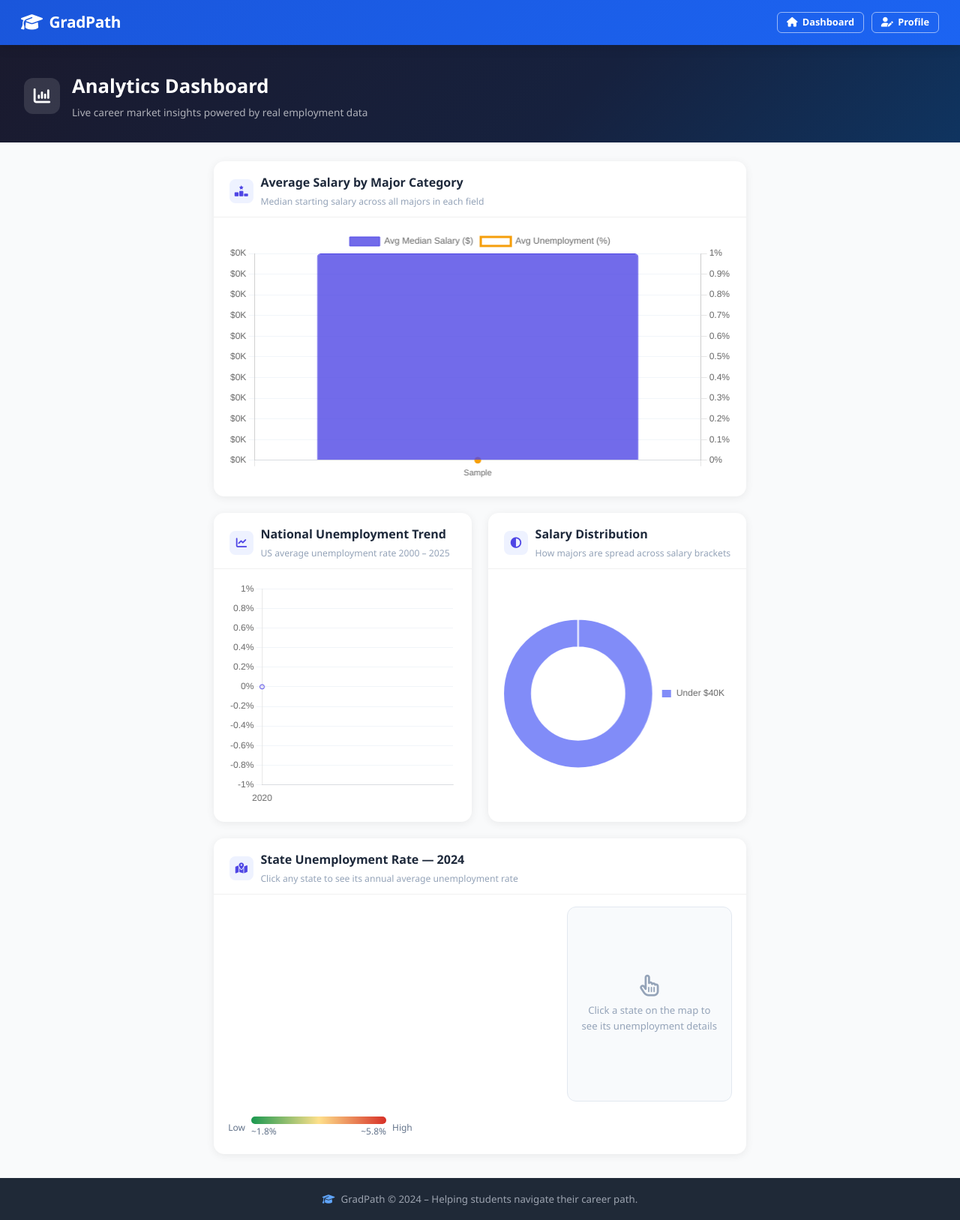
After one commit to cs411-alawini/sp26-cs411-team047-WeCanThinkAboutIt, a Flask app: page /dashboard in a window 1280 px wide. The commit adds this page. Shown: the whole page at 75% size. Run offline with Flask 3, Linux system fonts and the light colour scheme; tables that the repository leaves empty or names only in its code hold one stand-in row (values such as "Sample post"); a map, chart or similar area stays blank; some libraries are stand-ins or nearby versions.

Commit message:
Add Analytics Dashboard with interactive US unemployment map
- Add /dashboard route in app.py (2-line stub, delegates to jack_function)
- Add jack_function.py with all dashboard DB queries (salary by category,
  unemployment trend, state unemployment, salary distribution)
- Add templates/dashboard.html with 4 Chart.js/D3 charts including a
  clickable D3 choropleth US map showing 2024 state unemployment rates
- Add Analytics nav button to index.html and profile.html

```diff
--- a/-sp26-cs411-team047-WeCanThinkAboutIt/app.py
+++ b/-sp26-cs411-team047-WeCanThinkAboutIt/app.py
@@ -548,8 +548,18 @@ def api_unemployment(state_id):
 
 
 # ---------------------------------------------------------------------------
+# Route: Analytics Dashboard
+# ---------------------------------------------------------------------------
+
+@app.route("/dashboard")
+def dashboard():
+    from jack_function import get_all_dashboard_data
+    return render_template("dashboard.html", **get_all_dashboard_data())
+
+
+# ---------------------------------------------------------------------------
 # Run
 # ---------------------------------------------------------------------------
 
 if __name__ == "__main__":
-    app.run(debug=True, host="0.0.0.0", port=5000)
+    app.run(debug=True, host="0.0.0.0", port=5005)
--- /dev/null
+++ b/-sp26-cs411-team047-WeCanThinkAboutIt/templates/dashboard.html
@@ -0,0 +1,560 @@
+<!DOCTYPE html>
+<html lang="en">
+<head>
+  <meta charset="UTF-8" />
+  <meta name="viewport" content="width=device-width, initial-scale=1.0" />
+  <title>GradPath – Analytics Dashboard</title>
+  <link rel="stylesheet" href="{{ url_for('static', filename='style.css') }}" />
+  <link rel="stylesheet"
+        href="https://cdnjs.cloudflare.com/ajax/libs/font-awesome/6.5.0/css/all.min.css" />
+  <script src="https://cdn.jsdelivr.net/npm/chart.js@4.4.0/dist/chart.umd.min.js"></script>
+  <script src="https://cdn.jsdelivr.net/npm/d3@7/dist/d3.min.js"></script>
+  <script src="https://cdn.jsdelivr.net/npm/topojson-client@3/dist/topojson-client.min.js"></script>
+  <style>
+    /* ── Dashboard layout ── */
+    .dash-header {
+      background: linear-gradient(135deg, #1a1a2e 0%, #16213e 60%, #0f3460 100%);
+      padding: 2.2rem 2rem 1.8rem;
+      display: flex; align-items: center; gap: 1rem;
+    }
+    .dash-header-icon {
+      width: 48px; height: 48px; background: rgba(255,255,255,.12);
+      border-radius: 12px; display: flex; align-items: center;
+      justify-content: center; font-size: 1.4rem; color: #fff;
+    }
+    .dash-header h1 { color: #fff; font-size: 1.6rem; margin: 0; }
+    .dash-header p  { color: rgba(255,255,255,.65); font-size: .85rem; margin: .2rem 0 0; }
+
+    .dash-grid {
+      display: grid;
+      grid-template-columns: 1fr 1fr;
+      gap: 1.4rem;
+      padding: 1.6rem 2rem 2rem;
+      max-width: 1400px;
+      margin: 0 auto;
+    }
+    .dash-card.wide { grid-column: 1 / -1; }
+
+    .dash-card {
+      background: #fff; border-radius: 14px;
+      box-shadow: 0 2px 12px rgba(0,0,0,.07);
+      overflow: hidden; display: flex; flex-direction: column;
+    }
+    .dash-card-header {
+      padding: 1rem 1.3rem .7rem;
+      border-bottom: 1px solid #f0f0f0;
+      display: flex; align-items: center; gap: .6rem;
+    }
+    .dash-card-header i {
+      width: 32px; height: 32px; background: #eef2ff;
+      border-radius: 8px; display: flex; align-items: center;
+      justify-content: center; color: #4f46e5; font-size: .9rem;
+    }
+    .dash-card-header h3 { margin: 0; font-size: 1rem; color: #1e293b; }
+    .dash-card-header p  { margin: .1rem 0 0; font-size: .76rem; color: #94a3b8; }
+    .dash-card-body { padding: 1rem 1.2rem 1.3rem; flex: 1; position: relative; }
+
+    canvas { width: 100% !important; }
+
+    /* ── US Map styles ── */
+    .map-layout {
+      display: flex; gap: 1.2rem; align-items: flex-start;
+      padding: 1rem 1.2rem 1.3rem;
+    }
+    .map-svg-wrap { flex: 1; min-width: 0; position: relative; }
+    #usMap { width: 100%; height: auto; display: block; }
+
+    .state-path {
+      stroke: #fff; stroke-width: 0.5px;
+      cursor: pointer; transition: filter .15s;
+    }
+    .state-path:hover { filter: brightness(0.82); }
+    .state-path.selected { stroke: #1e293b; stroke-width: 2px; filter: brightness(0.88); }
+
+    /* map tooltip (hover) */
+    #mapTooltip {
+      position: fixed; pointer-events: none;
+      background: rgba(15,20,40,.9); color: #fff;
+      padding: .45rem .75rem; border-radius: 8px;
+      font-size: .8rem; white-space: nowrap;
+      opacity: 0; transition: opacity .12s;
+      z-index: 999;
+    }
+
+    /* legend bar */
+    .map-legend {
+      display: flex; align-items: center; gap: .5rem;
+      margin-top: .6rem; font-size: .75rem; color: #64748b;
+    }
+    .legend-bar {
+      height: 10px; width: 180px; border-radius: 5px;
+      background: linear-gradient(to right, #1a9850, #fee08b, #d73027);
+    }
+    .legend-labels { display: flex; justify-content: space-between; width: 180px; }
+
+    /* right panel */
+    .map-detail-panel {
+      width: 220px; flex-shrink: 0;
+      background: #f8fafc; border-radius: 12px;
+      border: 1px solid #e2e8f0;
+      padding: 1.1rem 1rem;
+      min-height: 260px;
+      display: flex; flex-direction: column; gap: .6rem;
+    }
+    .panel-placeholder {
+      flex: 1; display: flex; flex-direction: column;
+      align-items: center; justify-content: center;
+      color: #94a3b8; text-align: center; gap: .5rem;
+      font-size: .82rem;
+    }
+    .panel-placeholder i { font-size: 1.8rem; }
+    .panel-state-name {
+      font-size: 1.05rem; font-weight: 700; color: #1e293b; margin: 0;
+    }
+    .panel-rate {
+      font-size: 2rem; font-weight: 800; margin: .2rem 0 0;
+    }
+    .panel-label { font-size: .75rem; color: #64748b; margin: 0; }
+    .panel-badge {
+      display: inline-block; padding: .22rem .6rem;
+      border-radius: 20px; font-size: .75rem; font-weight: 600;
+      margin-top: .3rem;
+    }
+    .badge-low    { background: #dcfce7; color: #16a34a; }
+    .badge-medium { background: #fef9c3; color: #ca8a04; }
+    .badge-high   { background: #fee2e2; color: #dc2626; }
+
+    .panel-divider { border: none; border-top: 1px solid #e2e8f0; margin: .4rem 0; }
+
+    .panel-rank-row {
+      display: flex; justify-content: space-between;
+      font-size: .78rem; color: #475569;
+    }
+    .panel-rank-row span:last-child { font-weight: 600; color: #1e293b; }
+
+    @media (max-width: 900px) {
+      .dash-grid { grid-template-columns: 1fr; }
+      .dash-card.wide { grid-column: auto; }
+      .map-layout { flex-direction: column; }
+      .map-detail-panel { width: 100%; min-height: auto; }
+    }
+  </style>
+</head>
+<body>
+
+  <!-- ── NAV ── -->
+  <nav class="navbar">
+    <a class="nav-brand" href="{{ url_for('index') }}">
+      <i class="fa-solid fa-graduation-cap"></i><span>GradPath</span>
+    </a>
+    <div class="nav-actions">
+      <a href="{{ url_for('index') }}"   class="btn btn-outline-white btn-sm">
+        <i class="fa-solid fa-house"></i> Dashboard
+      </a>
+      <a href="{{ url_for('profile') }}" class="btn btn-outline-white btn-sm">
+        <i class="fa-solid fa-user-pen"></i> Profile
+      </a>
+    </div>
+  </nav>
+
+  <!-- ── PAGE HEADER ── -->
+  <div class="dash-header">
+    <div class="dash-header-icon"><i class="fa-solid fa-chart-column"></i></div>
+    <div>
+      <h1>Analytics Dashboard</h1>
+      <p>Live career market insights powered by real employment data</p>
+    </div>
+  </div>
+
+  <!-- ── CHART GRID ── -->
+  <div class="dash-grid">
+
+    <!-- Card 1: Salary by Category (full-width) -->
+    <div class="dash-card wide">
+      <div class="dash-card-header">
+        <i class="fa-solid fa-ranking-star"></i>
+        <div>
+          <h3>Average Salary by Major Category</h3>
+          <p>Median starting salary across all majors in each field</p>
+        </div>
+      </div>
+      <div class="dash-card-body" style="height:420px">
+        <canvas id="chartCategory"></canvas>
+      </div>
+    </div>
+
+    <!-- Card 2: Unemployment trend -->
+    <div class="dash-card">
+      <div class="dash-card-header">
+        <i class="fa-solid fa-chart-line"></i>
+        <div>
+          <h3>National Unemployment Trend</h3>
+          <p>US average unemployment rate 2000 – 2025</p>
+        </div>
+      </div>
+      <div class="dash-card-body" style="height:320px">
+        <canvas id="chartTrend"></canvas>
+      </div>
+    </div>
+
+    <!-- Card 3: Salary distribution donut -->
+    <div class="dash-card">
+      <div class="dash-card-header">
+        <i class="fa-solid fa-circle-half-stroke"></i>
+        <div>
+          <h3>Salary Distribution</h3>
+          <p>How majors are spread across salary brackets</p>
+        </div>
+      </div>
+      <div class="dash-card-body"
+           style="height:320px;display:flex;align-items:center;justify-content:center">
+        <canvas id="chartDist" style="max-width:320px;max-height:300px"></canvas>
+      </div>
+    </div>
+
+    <!-- Card 4: Interactive US Unemployment Map (full-width) -->
+    <div class="dash-card wide">
+      <div class="dash-card-header">
+        <i class="fa-solid fa-map-location-dot"></i>
+        <div>
+          <h3>State Unemployment Rate — 2024</h3>
+          <p>Click any state to see its annual average unemployment rate</p>
+        </div>
+      </div>
+
+      <div class="map-layout">
+        <!-- SVG map -->
+        <div class="map-svg-wrap">
+          <svg id="usMap" viewBox="0 0 960 600"></svg>
+          <div class="map-legend">
+            <span>Low</span>
+            <div>
+              <div class="legend-bar"></div>
+              <div class="legend-labels"><span>~1.8%</span><span>~5.8%</span></div>
+            </div>
+            <span>High</span>
+          </div>
+        </div>
+
+        <!-- Detail panel -->
+        <div class="map-detail-panel" id="statePanel">
+          <div class="panel-placeholder" id="panelPlaceholder">
+            <i class="fa-regular fa-hand-pointer"></i>
+            <span>Click a state on the map to see its unemployment details</span>
+          </div>
+          <div id="panelContent" style="display:none; flex-direction:column; gap:.5rem;">
+            <p class="panel-state-name" id="panelStateName"></p>
+            <div>
+              <p class="panel-rate" id="panelRate"></p>
+              <p class="panel-label">2024 avg unemployment rate</p>
+            </div>
+            <span class="panel-badge" id="panelBadge"></span>
+            <hr class="panel-divider" />
+            <div class="panel-rank-row">
+              <span>National rank</span>
+              <span id="panelRank"></span>
+            </div>
+            <div class="panel-rank-row">
+              <span>vs. national avg</span>
+              <span id="panelVsAvg"></span>
+            </div>
+            <div class="panel-rank-row">
+              <span>Data year</span>
+              <span>2024</span>
+            </div>
+          </div>
+        </div>
+      </div>
+    </div>
+
+  </div><!-- /.dash-grid -->
+
+  <!-- hover tooltip -->
+  <div id="mapTooltip"></div>
+
+  <footer class="footer">
+    <p>
+      <i class="fa-solid fa-graduation-cap"></i>
+      GradPath &copy; 2024 – Helping students navigate their career path.
+    </p>
+  </footer>
+
+  <!-- ============================================================
+       SCRIPTS
+       ============================================================ -->
+  <script>
+    /* ── data from Flask ── */
+    const catData     = {{ chart_categories   | safe }};
+    const trendData   = {{ chart_unemp_trend  | safe }};
+    const distData    = {{ chart_salary_dist  | safe }};
+    const stateData   = {{ chart_state_unemp  | safe }};
+
+    const PALETTE = [
+      '#4f46e5','#7c3aed','#2563eb','#0891b2','#059669',
+      '#d97706','#dc2626','#db2777','#9333ea','#16a34a',
+      '#ea580c','#0284c7','#6d28d9','#be185d','#0d9488','#65a30d'
+    ];
+
+    /* ─────────────────────────────────────────────
+       Chart 1 – horizontal bar: salary by category
+       ───────────────────────────────────────────── */
+    new Chart(document.getElementById('chartCategory'), {
+      type: 'bar',
+      data: {
+        labels: catData.map(d => d.major_category),
+        datasets: [
+          {
+            label: 'Avg Median Salary ($)',
+            data: catData.map(d => d.avg_salary),
+            backgroundColor: catData.map((_, i) => PALETTE[i % PALETTE.length] + 'cc'),
+            borderColor:     catData.map((_, i) => PALETTE[i % PALETTE.length]),
+            borderWidth: 1, borderRadius: 5, yAxisID: 'ySalary',
+          },
+          {
+            label: 'Avg Unemployment (%)',
+            data: catData.map(d => d.avg_unemp),
+            type: 'line',
+            borderColor: '#f59e0b', backgroundColor: 'transparent',
+            pointBackgroundColor: '#f59e0b', pointRadius: 4,
+            tension: 0.3, yAxisID: 'yUnemp',
+          }
+        ]
+      },
+      options: {
+        responsive: true, maintainAspectRatio: false,
+        plugins: {
+          legend: { position: 'top' },
+          tooltip: {
+            callbacks: {
+              label: ctx => ctx.datasetIndex === 0
+                ? ` $${ctx.parsed.y.toLocaleString()}` : ` ${ctx.parsed.y}%`
+            }
+          }
+        },
+        scales: {
+          x: { ticks: { maxRotation: 30, font: { size: 11 } } },
+          ySalary: {
+            type: 'linear', position: 'left',
+            ticks: { callback: v => '$' + (v/1000).toFixed(0) + 'K' },
+            grid: { color: '#f1f5f9' }
+          },
+          yUnemp: {
+            type: 'linear', position: 'right',
+            ticks: { callback: v => v + '%' },
+            grid: { drawOnChartArea: false }
+          }
+        }
+      }
+    });
+
+    /* ─────────────────────────────────────────
+       Chart 2 – line: unemployment trend
+       ───────────────────────────────────────── */
+    new Chart(document.getElementById('chartTrend'), {
+      type: 'line',
+      data: {
+        labels: trendData.map(d => d.year),
+        datasets: [{
+          label: 'Avg Unemployment Rate (%)',
+          data: trendData.map(d => d.avg_rate),
+          borderColor: '#4f46e5', backgroundColor: 'rgba(79,70,229,.08)',
+          fill: true, tension: 0.3, pointRadius: 3, pointHoverRadius: 5,
+        }]
+      },
+      options: {
+        responsive: true, maintainAspectRatio: false,
+        plugins: {
+          legend: { display: false },
+          tooltip: { callbacks: { label: ctx => ` ${ctx.parsed.y}%` } }
+        },
+        scales: {
+          y: { ticks: { callback: v => v + '%' }, grid: { color: '#f1f5f9' } },
+          x: { grid: { display: false } }
+        }
+      }
+    });
+
+    /* ─────────────────────────────────────
+       Chart 3 – donut: salary distribution
+       ───────────────────────────────────── */
+    new Chart(document.getElementById('chartDist'), {
+      type: 'doughnut',
+      data: {
+        labels: distData.map(d => d.bucket),
+        datasets: [{
+          data: distData.map(d => d.cnt),
+          backgroundColor: ['#818cf8','#4f46e5','#2563eb','#0891b2','#059669'],
+          borderWidth: 2, borderColor: '#fff', hoverOffset: 8,
+        }]
+      },
+      options: {
+        responsive: true, maintainAspectRatio: false, cutout: '62%',
+        plugins: {
+          legend: { position: 'right', labels: { boxWidth: 14, font: { size: 12 } } },
+          tooltip: { callbacks: { label: ctx => ` ${ctx.label}: ${ctx.parsed} majors` } }
+        }
+      }
+    });
+
+    /* ─────────────────────────────────────────────────────────
+       Chart 4 – D3 choropleth: US unemployment map
+       ───────────────────────────────────────────────────────── */
+
+    // Build state-name → rate lookup
+    const rateByState = {};
+    stateData.forEach(d => { rateByState[d.state_name] = d.avg_rate; });
+
+    // Sorted rates for national rank calculation
+    const sortedRates = [...stateData].sort((a, b) => b.avg_rate - a.avg_rate);
+    const rankByState = {};
+    sortedRates.forEach((d, i) => { rankByState[d.state_name] = i + 1; });
+
+    const nationalAvg = +(stateData.reduce((s, d) => s + d.avg_rate, 0) / stateData.length).toFixed(2);
+
+    // FIPS id → state name (matches us-atlas TopoJSON ids)
+    const fipsToName = {
+      "01":"Alabama","02":"Alaska","04":"Arizona","05":"Arkansas",
+      "06":"California","08":"Colorado","09":"Connecticut","10":"Delaware",
+      "11":"District of Columbia","12":"Florida","13":"Georgia","15":"Hawaii",
+      "16":"Idaho","17":"Illinois","18":"Indiana","19":"Iowa","20":"Kansas",
+      "21":"Kentucky","22":"Louisiana","23":"Maine","24":"Maryland",
+      "25":"Massachusetts","26":"Michigan","27":"Minnesota","28":"Mississippi",
+      "29":"Missouri","30":"Montana","31":"Nebraska","32":"Nevada",
+      "33":"New Hampshire","34":"New Jersey","35":"New Mexico","36":"New York",
+      "37":"North Carolina","38":"North Dakota","39":"Ohio","40":"Oklahoma",
+      "41":"Oregon","42":"Pennsylvania","44":"Rhode Island","45":"South Carolina",
+      "46":"South Dakota","47":"Tennessee","48":"Texas","49":"Utah","50":"Vermont",
+      "51":"Virginia","53":"Washington","54":"West Virginia","55":"Wisconsin",
+      "56":"Wyoming"
+    };
+
+    // Color scale: green (low) → yellow → red (high)
+    const minRate = 1.5, maxRate = 6.0;
+    const colorScale = d3.scaleSequential()
+      .domain([minRate, maxRate])
+      .interpolator(t => d3.interpolateRdYlGn(1 - t)); // reversed: green=low
+
+    const tooltip = document.getElementById('mapTooltip');
+    let selectedPath = null;
+
+    async function drawMap() {
+      const us = await d3.json(
+        "https://cdn.jsdelivr.net/npm/us-atlas@3/states-10m.json"
+      );
+      const states = topojson.feature(us, us.objects.states);
+      const mesh   = topojson.mesh(us, us.objects.states, (a, b) => a !== b);
+
+      const svg  = d3.select('#usMap');
+      const proj = d3.geoAlbersUsa().scale(1280).translate([480, 300]);
+      const path = d3.geoPath().projection(proj);
+
+      // State fills
+      svg.selectAll('.state-path')
+        .data(states.features)
+        .join('path')
+        .attr('class', 'state-path')
+        .attr('d', path)
+        .attr('fill', d => {
+          const id   = String(d.id).padStart(2, '0');
+          const name = fipsToName[id];
+          const rate = name ? rateByState[name] : undefined;
+          return rate !== undefined ? colorScale(rate) : '#cbd5e1';
+        })
+        .on('mousemove', function(event, d) {
+          const id   = String(d.id).padStart(2, '0');
+          const name = fipsToName[id] || 'Unknown';
+          const rate = rateByState[name];
+          tooltip.style.opacity = '1';
+          tooltip.style.left = (event.clientX + 12) + 'px';
+          tooltip.style.top  = (event.clientY - 28) + 'px';
+          tooltip.textContent = rate !== undefined
+            ? `${name}: ${rate}%` : `${name}: no data`;
+        })
+        .on('mouseleave', function() {
+          tooltip.style.opacity = '0';
+        })
+        .on('click', function(event, d) {
+          // deselect previous
+          if (selectedPath) d3.select(selectedPath).classed('selected', false);
+          if (selectedPath === this) {
+            selectedPath = null;
+            showPlaceholder();
+            return;
+          }
+          selectedPath = this;
+          d3.select(this).classed('selected', true);
+
+          const id   = String(d.id).padStart(2, '0');
+          const name = fipsToName[id] || 'Unknown';
+          const rate = rateByState[name];
+          showStateDetail(name, rate);
+        });
+
+      // State borders
+      svg.append('path')
+        .datum(mesh)
+        .attr('fill', 'none')
+        .attr('stroke', '#fff')
+        .attr('stroke-width', '0.5')
+        .attr('d', path);
+    }
+
+    function showPlaceholder() {
+      document.getElementById('panelPlaceholder').style.display = 'flex';
+      document.getElementById('panelContent').style.display     = 'none';
+    }
+
+    function showStateDetail(name, rate) {
+      document.getElementById('panelPlaceholder').style.display = 'none';
+      const content = document.getElementById('panelContent');
+      content.style.display = 'flex';
+
+      document.getElementById('panelStateName').textContent = name;
+
+      const rateEl = document.getElementById('panelRate');
+      if (rate !== undefined) {
+        rateEl.textContent = rate + '%';
+        rateEl.style.color = colorScale(rate);
+      } else {
+        rateEl.textContent = 'N/A';
+        rateEl.style.color = '#94a3b8';
+      }
+
+      const badge = document.getElementById('panelBadge');
+      if (rate !== undefined) {
+        if (rate < 3.2) {
+          badge.textContent = 'Low Unemployment';
+          badge.className = 'panel-badge badge-low';
+        } else if (rate < 4.5) {
+          badge.textContent = 'Moderate';
+          badge.className = 'panel-badge badge-medium';
+        } else {
+          badge.textContent = 'High Unemployment';
+          badge.className = 'panel-badge badge-high';
+        }
+      } else {
+        badge.textContent = 'No data';
+        badge.className = 'panel-badge';
+        badge.style.background = '#f1f5f9';
+        badge.style.color = '#94a3b8';
+      }
+
+      const rank = rankByState[name];
+      document.getElementById('panelRank').textContent =
+        rank ? `#${rank} of ${stateData.length}` : '—';
+
+      if (rate !== undefined) {
+        const diff = (rate - nationalAvg).toFixed(2);
+        const diffEl = document.getElementById('panelVsAvg');
+        diffEl.textContent = (diff > 0 ? '+' : '') + diff + '%';
+        diffEl.style.color  = diff > 0 ? '#dc2626' : '#16a34a';
+      } else {
+        document.getElementById('panelVsAvg').textContent = '—';
+      }
+    }
+
+    drawMap();
+  </script>
+
+</body>
+</html>
--- a/-sp26-cs411-team047-WeCanThinkAboutIt/templates/index.html
+++ b/-sp26-cs411-team047-WeCanThinkAboutIt/templates/index.html
@@ -40,6 +40,9 @@
           <i class="fa-solid fa-right-from-bracket"></i> Logout
         </a>
       {% endif %}
+      <a href="{{ url_for('dashboard') }}" class="btn btn-outline-white btn-sm" title="Analytics Dashboard">
+        <i class="fa-solid fa-chart-column"></i> Analytics
+      </a>
       <a href="{{ url_for('profile') }}" class="btn btn-outline-white btn-sm" title="Profile settings">
         <i class="fa-solid fa-user-pen"></i> Profile
       </a>
--- a/-sp26-cs411-team047-WeCanThinkAboutIt/templates/profile.html
+++ b/-sp26-cs411-team047-WeCanThinkAboutIt/templates/profile.html
@@ -24,6 +24,9 @@
       {% endif %}
       <a href="{{ url_for('index') }}" class="btn btn-outline-white btn-sm">
         <i class="fa-solid fa-house"></i> Dashboard
+      </a>
+      <a href="{{ url_for('dashboard') }}" class="btn btn-outline-white btn-sm">
+        <i class="fa-solid fa-chart-column"></i> Analytics
       </a>
     </div>
   </nav>
```
Also changed, not shown: -sp26-cs411-team047-WeCanThinkAboutIt/jack_function.py (added, +109 -0 lines).
